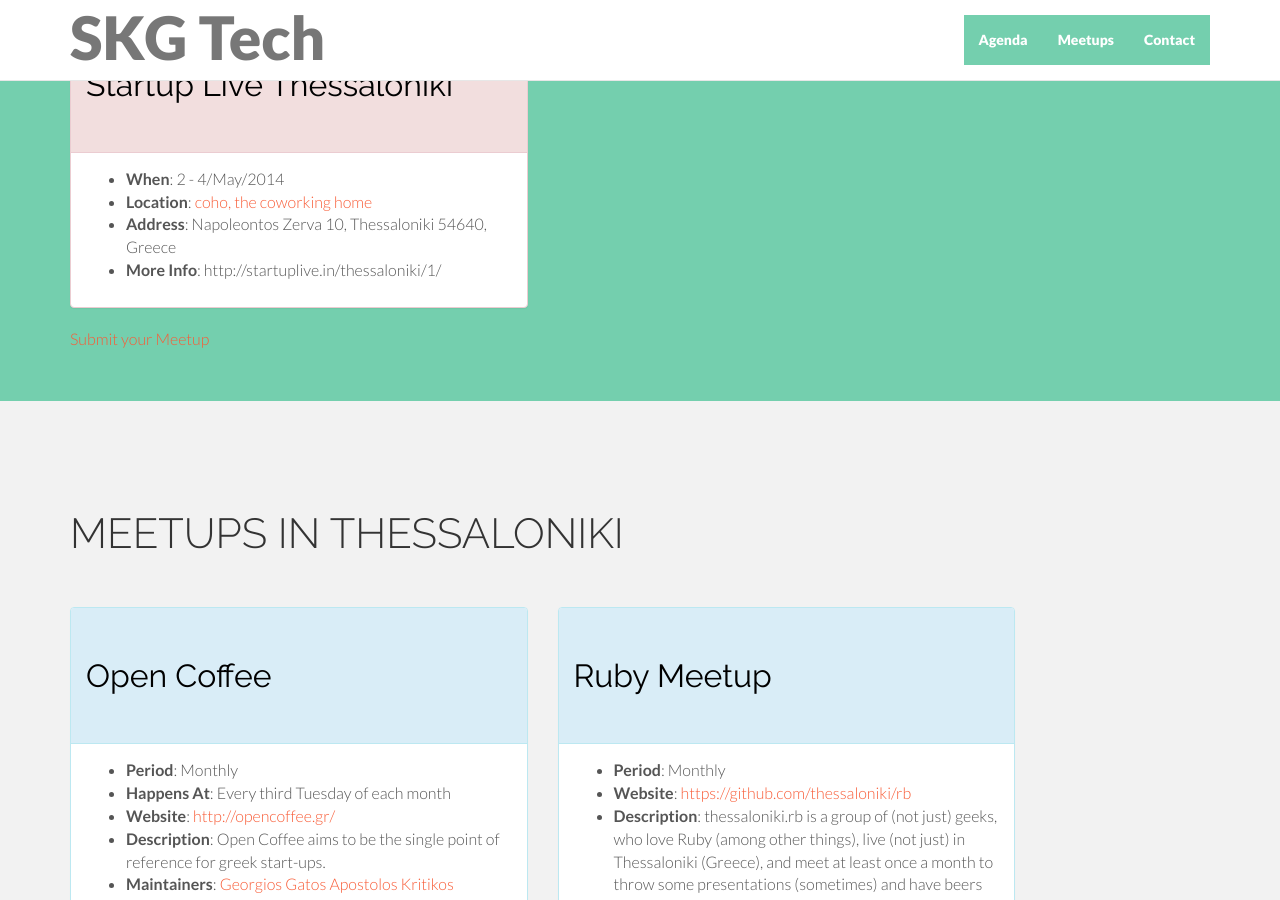
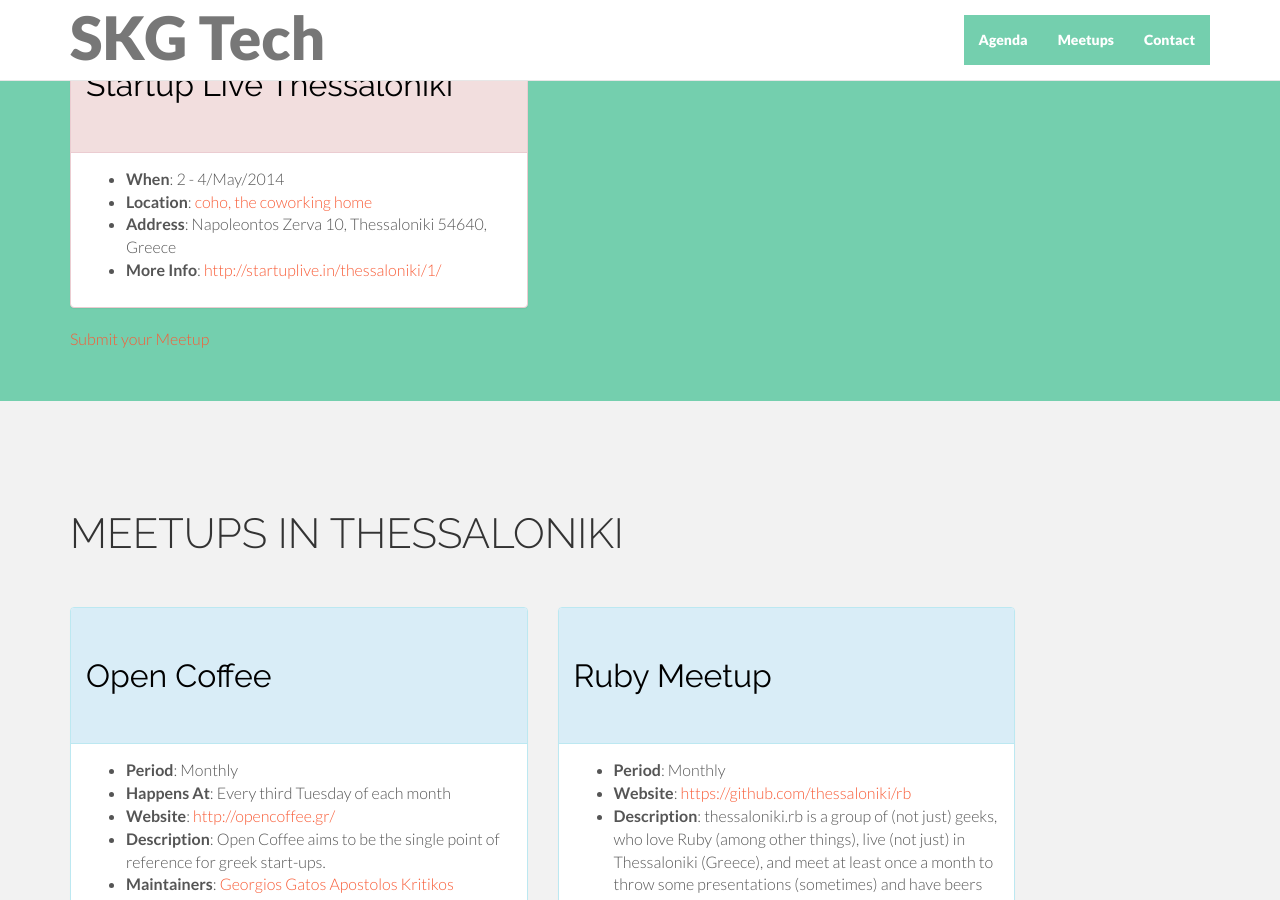
Before and after one commit to skgtech/skgtech.github.io, a Jekyll site: the page built from index.html, in a window 1280 px wide and 900 px high, scrolled down 1175 px. Built offline with Jekyll 4.4.1, drawn with Linux system fonts in a browser that asks for light colours; nearby versions of some CDN libraries; comment, search, counter and statistics services are not loaded; part of the change alters nothing that is shown.

```diff
--- a/_includes/widgets/agenda.html
+++ b/_includes/widgets/agenda.html
@@ -5,10 +5,10 @@
   <div class="panel-body">
     <ul>
       <li><b>When</b>: {{ include.item.date }}</li>
-      <li><b>Location</b>: <a href="{{ include.item.locationUrl }}">{{ include.item.location }}</a></li>
+      <li><b>Location</b>: <a target="_blank" href="{{ include.item.locationUrl }}">{{ include.item.location }}</a></li>
       <li><b>Address</b>: {{ include.item.address }}</li>
       {% if include.item.website %}
-        <li><b>More Info</b>: {{ include.item.website }}</li>
+        <li><b>More Info</b>: <a target="_blank" href="{{ include.item.website }}">{{ include.item.website }}</a></li>
       {% endif %}
     </ul>
   </div>
```
